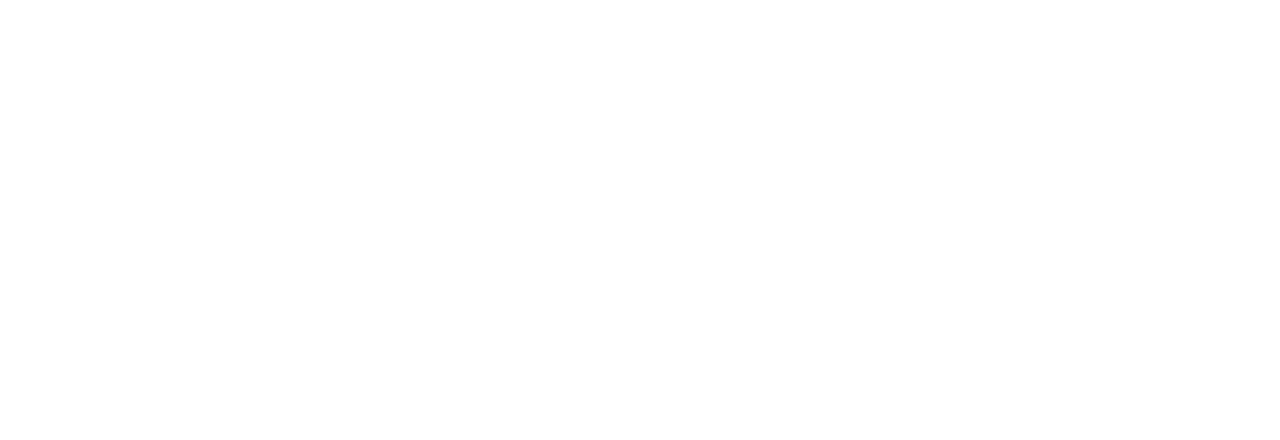
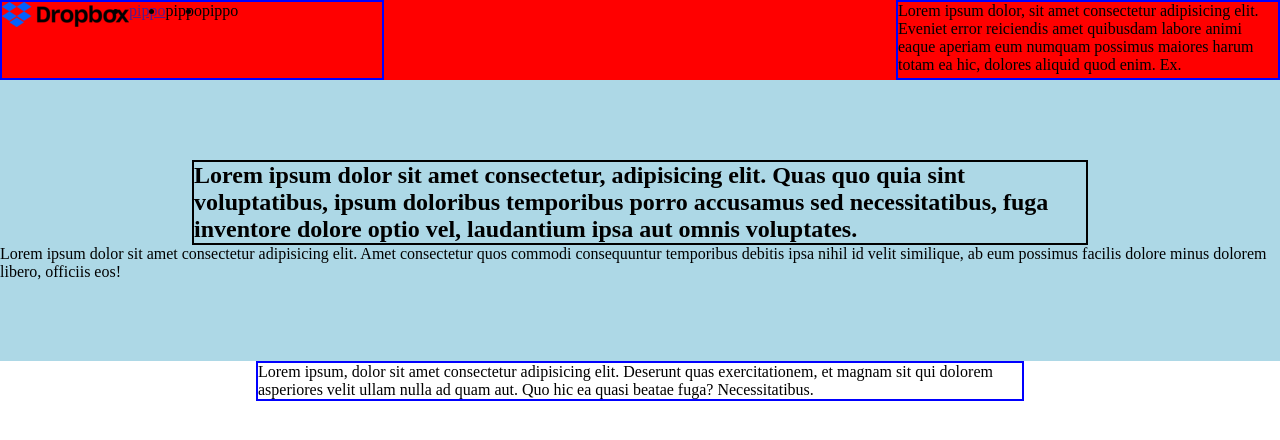
Before and after one commit to lucariggi92/cartellarepo-htmlcss-dropbox, a plain HTML site: page index.html in a window 1280 px wide. Drawn offline with Linux system fonts and the light colour scheme.

Commit message:
feat:header completed

```diff
--- a/css/style.css
+++ b/css/style.css
@@ -4,6 +4,7 @@
     padding:0;
     box-sizing: border-box;
 }
+
 
 /* LAYOUT */
 .container-70{
@@ -18,3 +19,47 @@
     margin: 0 auto;
     border: 2px solid blue;
 }
+
+/*UTILITIES*/
+blu-square{
+    background-color: blue;
+    height: 20px;
+}
+
+.flex-row{
+    display: flex;
+    flex-direction: row;
+}
+
+.space-between{
+    justify-content: space-between;
+}
+
+.padding-20{
+    padding: 20px;
+}
+
+.bg-lightblu{
+    background-color: lightblue;
+}
+
+.padding-80{
+    padding-top: 80px;
+    padding-bottom: 80px;
+}
+/* HEADER */
+header{
+    background: red;
+        height: 80px;
+}
+
+.nav{
+    width:30%;
+    border: 2px solid blue;
+}
+
+/* HERO */
+.hero{
+    background-color: lightblue;
+
+}
--- a/index.html
+++ b/index.html
@@ -7,8 +7,29 @@
     <link rel="stylesheet" href="./css/style.css">
 </head>
 <body>
-    <header></header>
-    <main></main>
+    <header class="flex-row space-between">
+        <div class="nav flex-row  ">
+            <a href=""><img src="./img/logo-small.png" alt=""></a>
+            <ul class="flex-row " >
+                <li><a href="">pippo</a></li>
+                <li><a href=""></a>pippo</li>
+                <li><a href=""></a>pippo</li>
+            </ul></div>
+        <div class="nav">Lorem ipsum dolor, sit amet consectetur adipisicing elit. Eveniet error reiciendis amet quibusdam labore animi eaque aperiam eum numquam possimus maiores harum totam ea hic, dolores aliquid quod enim. Ex.</div>
+    </header>
+    <main>
+        <!-- HERO -->
+
+        <section class="bg-lightblu padding-80">
+            <div class="container-70 ">
+                <h1>Lorem ipsum dolor sit amet consectetur, adipisicing elit. Quas quo quia sint voluptatibus, ipsum doloribus temporibus porro accusamus sed necessitatibus, fuga inventore dolore optio vel, laudantium ipsa aut omnis voluptates.</h1>
+            </div>
+            <div></div>Lorem ipsum dolor sit amet consectetur adipisicing elit. Amet consectetur quos commodi consequuntur temporibus debitis ipsa nihil id velit similique, ab eum possimus facilis dolore minus dolorem libero, officiis eos!</section>
+
+        <!-- OPTIONS -->
+        <section class="container-60">Lorem ipsum, dolor sit amet consectetur adipisicing elit. Deserunt quas exercitationem, et magnam sit qui dolorem asperiores velit ullam nulla ad quam aut. Quo hic ea quasi beatae fuga? Necessitatibus.</section>
+
+    </main>
     <footer></footer>
 
 </body>
```
